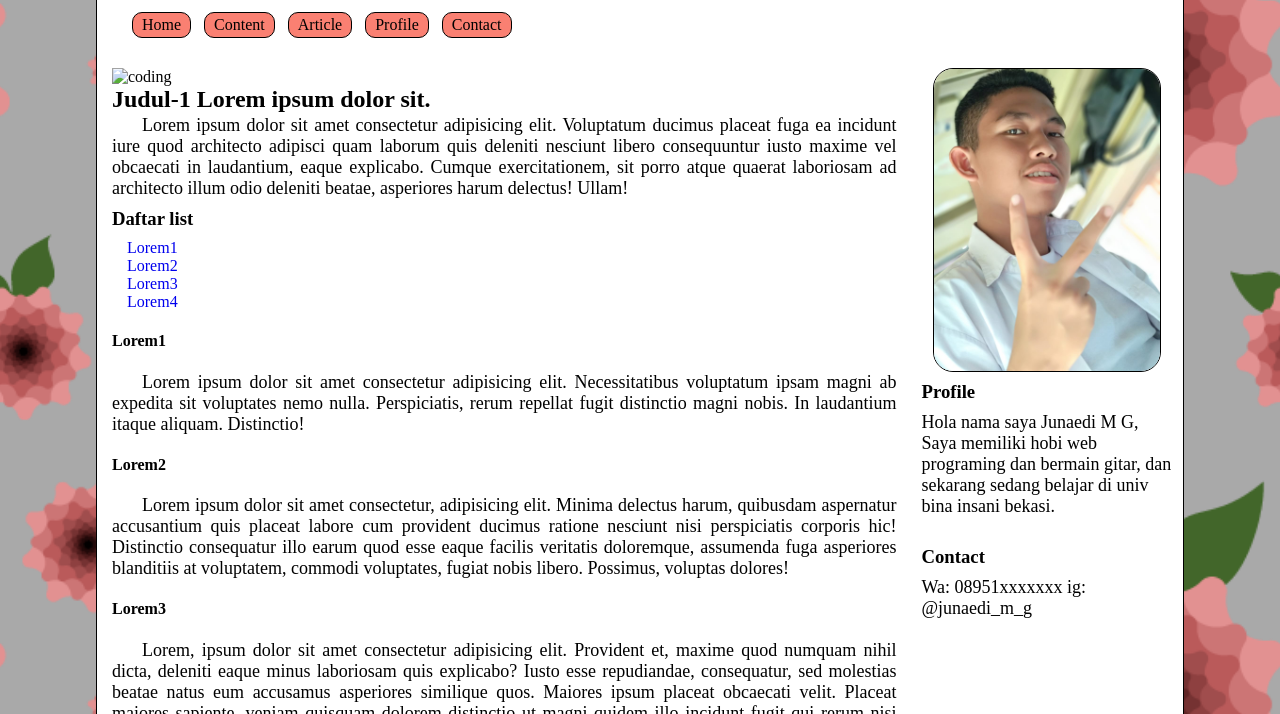
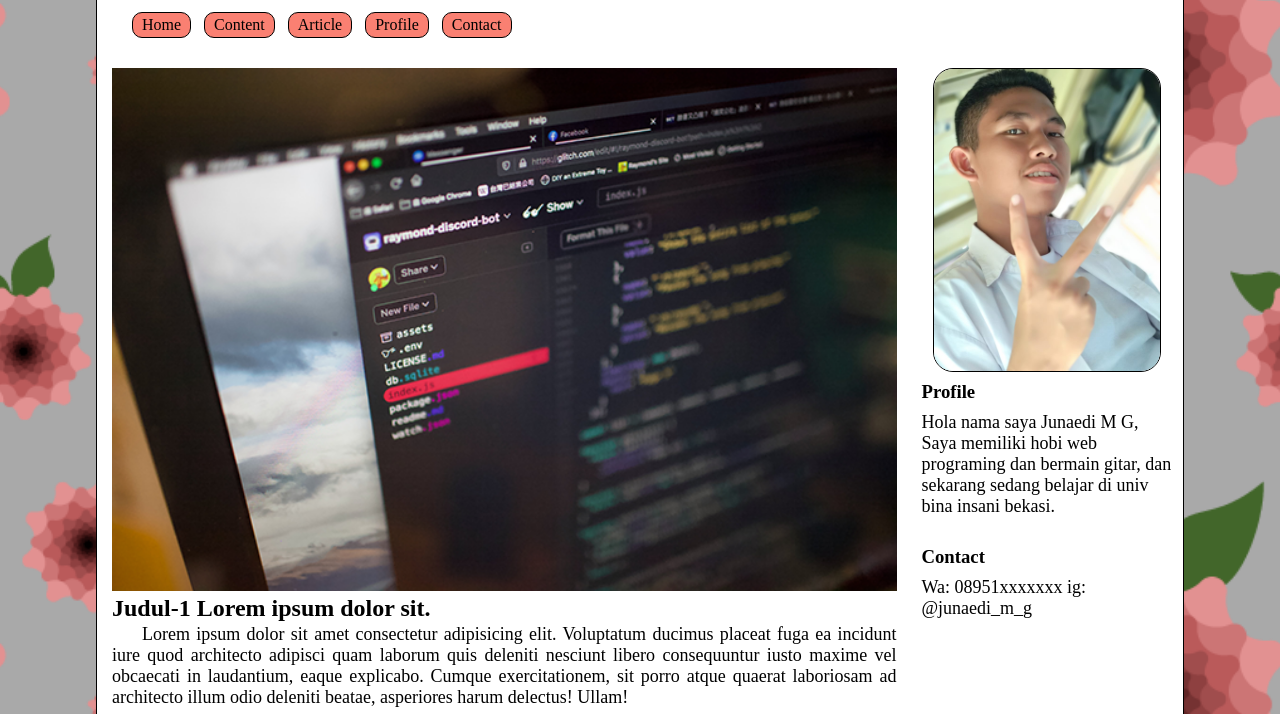
Before and after one commit to junaedimg/profile1, a plain HTML site: page index.html in a window 1280 px wide. Shown: the part 81-795 px from the top of the page. Drawn offline with Linux system fonts and the light colour scheme.

Commit message:
Update index.html

```diff
--- a/index.html
+++ b/index.html
@@ -23,7 +23,7 @@
       </header>
       <div class="content" id="content">
         <main>
-          <img src="/assets/image/coding.jpg" alt="coding" />
+          <img src="/assets/image/coding.png" alt="coding" />
           <article id="article">
             <h2>Judul-1 Lorem ipsum dolor sit.</h2>
             <p>
```
